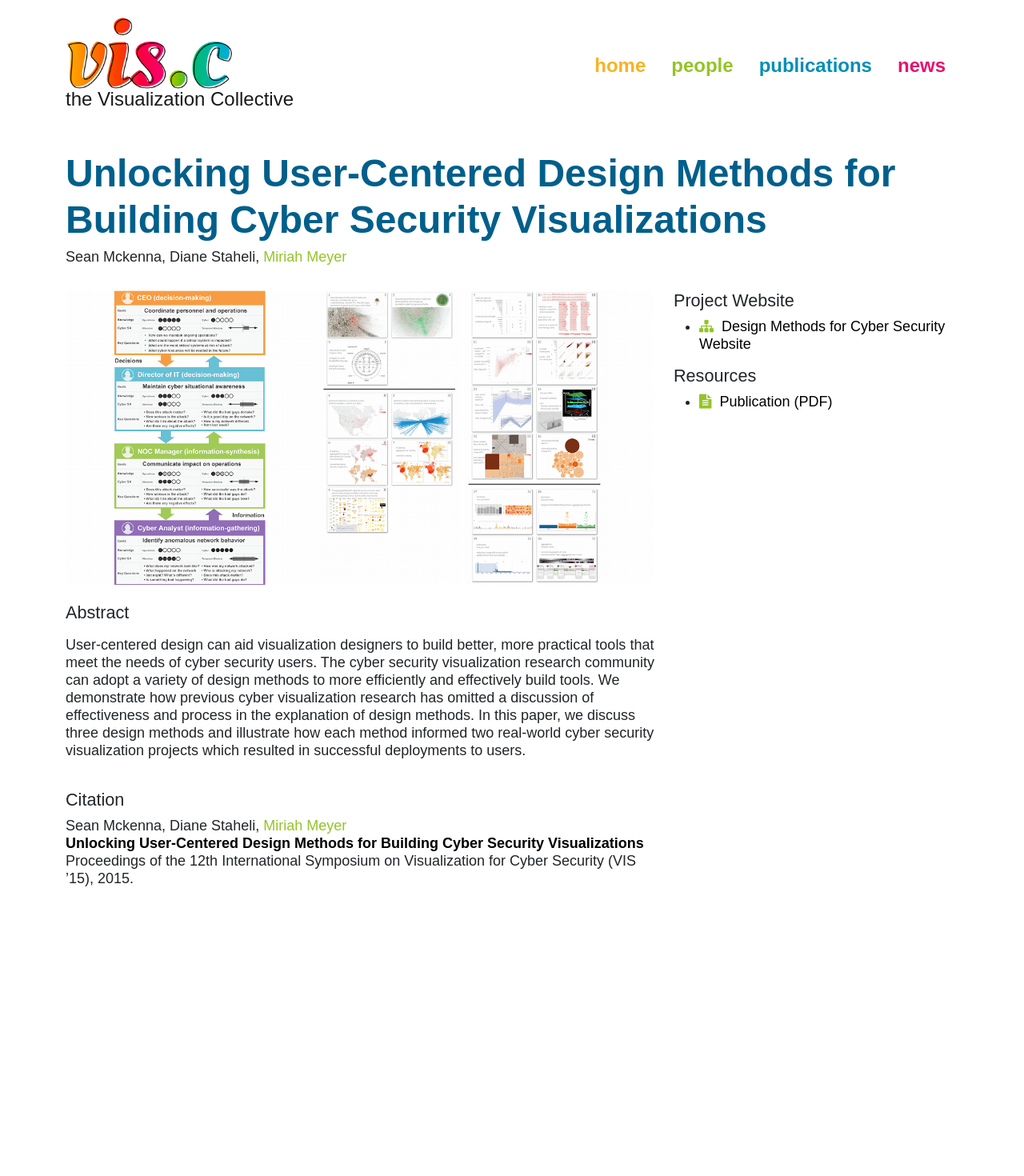
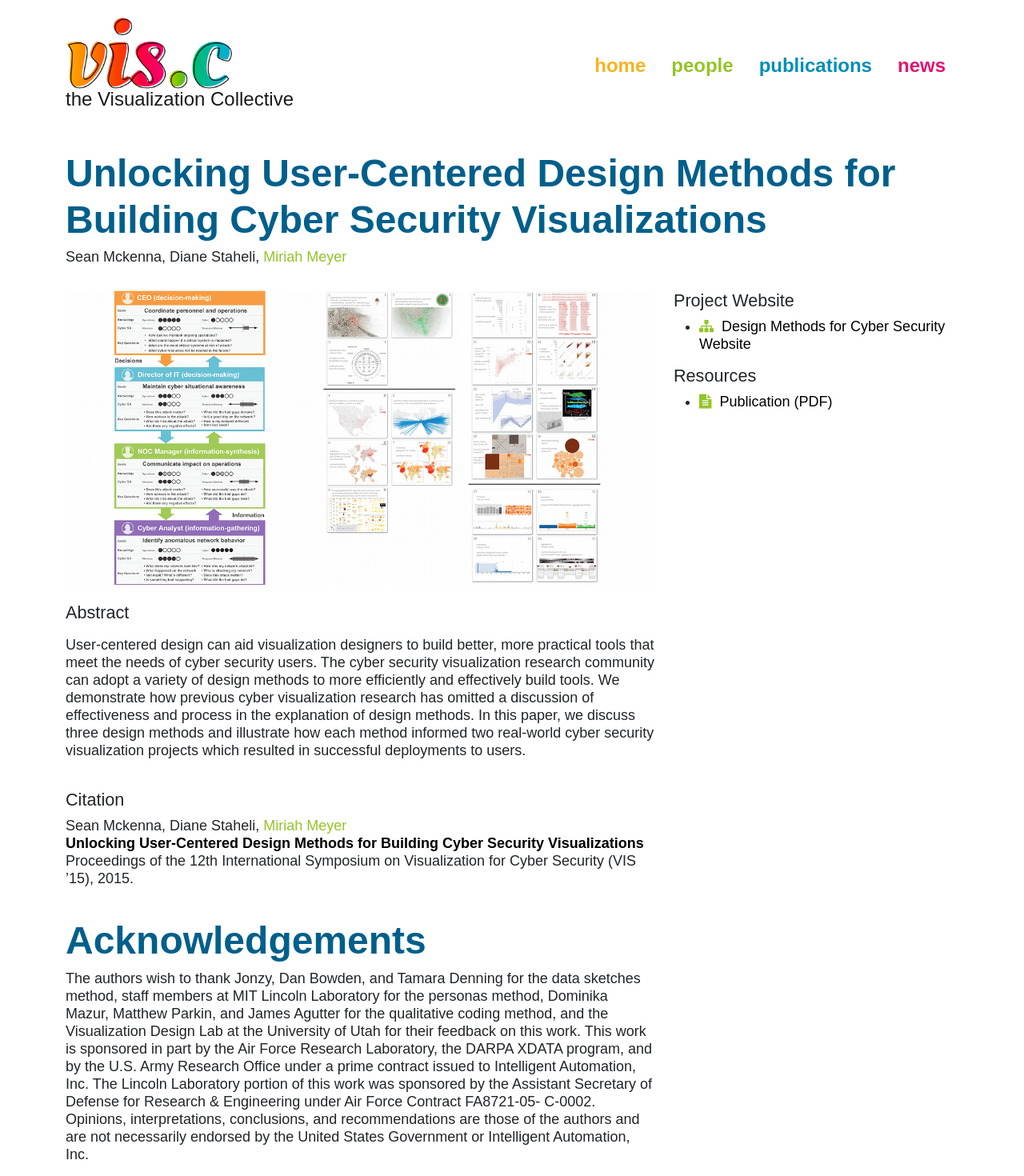
Before and after one commit to visidlab/visidlab.github.io, a Jekyll site: the page built from _publications/2015_vizsec_design-methods.md, in a window 1280 px wide. Shown: the whole page at 80% size. Built offline with Jekyll 4.4.1, drawn with Linux system fonts in a browser that asks for light colours; some web fonts are replaced; before the commit the page ends 1147 px from its top, so only the background shows below that.

Commit message:
Update 2015_vizsec_design-methods.md

```diff
--- a/_publications/2015_vizsec_design-methods.md
+++ b/_publications/2015_vizsec_design-methods.md
@@ -22,8 +22,23 @@ bib:
 
 external-project: http://mckennapsean.com/projects/vizsec-design-methods/
 
-pdf: 2015_vizsec_design-methods.pdf
+pdf: https://sci.utah.edu/~vdl/papers/2015_vizsec_design-methods.pdf
 
 abstract: "
 <p>User-centered design can aid visualization designers to build better, more practical tools that meet the needs of cyber security users. The cyber security visualization research community can adopt a variety of design methods to more efficiently and effectively build tools. We demonstrate how previous cyber visualization research has omitted a discussion of effectiveness and process in the explanation of design methods. In this paper, we discuss three design methods and illustrate how each method informed two real-world cyber security visualization projects which resulted in successful deployments to users.</p>"
 ---
+
+# Acknowledgements
+
+The authors wish to thank Jonzy, Dan Bowden, and Tamara Denning for the data sketches method, staff members at MIT Lincoln
+Laboratory for the personas method, Dominika Mazur, Matthew
+Parkin, and James Agutter for the qualitative coding method, and
+the Visualization Design Lab at the University of Utah for their
+feedback on this work. This work is sponsored in part by the Air
+Force Research Laboratory, the DARPA XDATA program, and by
+the U.S. Army Research Office under a prime contract issued to
+Intelligent Automation, Inc. The Lincoln Laboratory portion of
+this work was sponsored by the Assistant Secretary of Defense
+for Research & Engineering under Air Force Contract FA8721-05-
+C-0002. Opinions, interpretations, conclusions, and recommendations are those of the authors and are not necessarily endorsed by
+the United States Government or Intelligent Automation, Inc.
```
